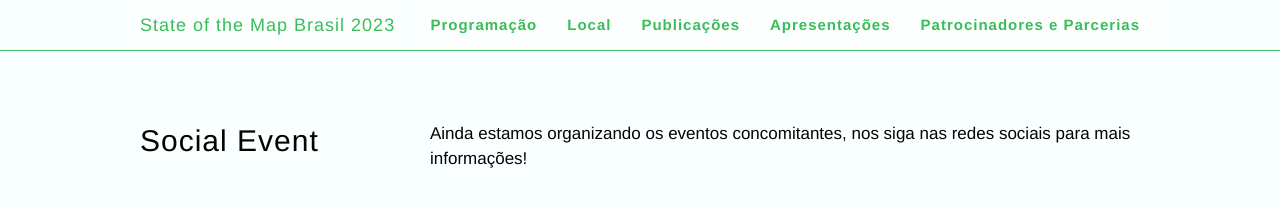
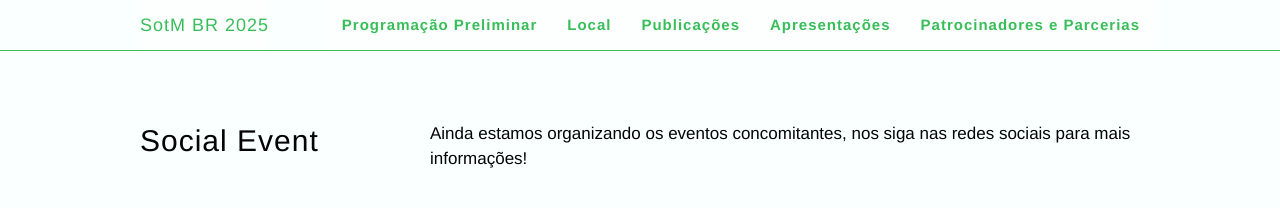
Before and after one commit to gabrielcury30/2025, a Jekyll site: the page built from events/index.md, in a window 1280 px wide. Shown: the top 208 px of the page. Built offline with Jekyll 4.4.1, drawn with Linux system fonts in a browser that asks for light colours.

Commit message:
Update nav.html

```diff
--- a/_includes/nav.html
+++ b/_includes/nav.html
@@ -7,7 +7,7 @@
                 <span class="icon menu"></span>
             </button>
             <a class="navbar-brand" href="{{site.baseurl}}/">
-                State of the Map Brasil 2023
+                SotM BR 2025
             </a>
         </div>
 
@@ -19,7 +19,7 @@
 
                 <li>
                     <a class="{% if page.url contains '/programme' %}active{% endif %}"
-                        href="{{site.baseurl}}/programme/">Programação</a>
+                        href="{{site.baseurl}}/programme/">Programação Preliminar</a>
                 </li>
 
                 <li>
```
